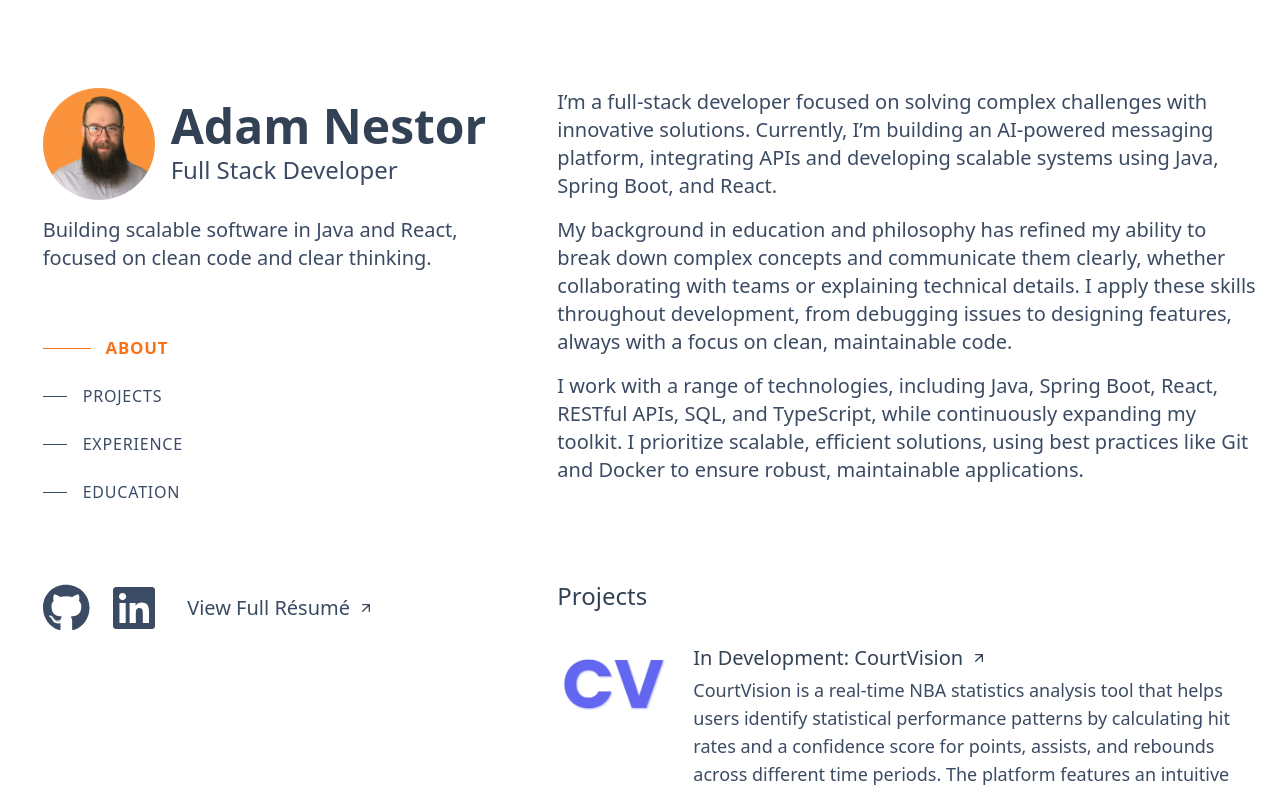
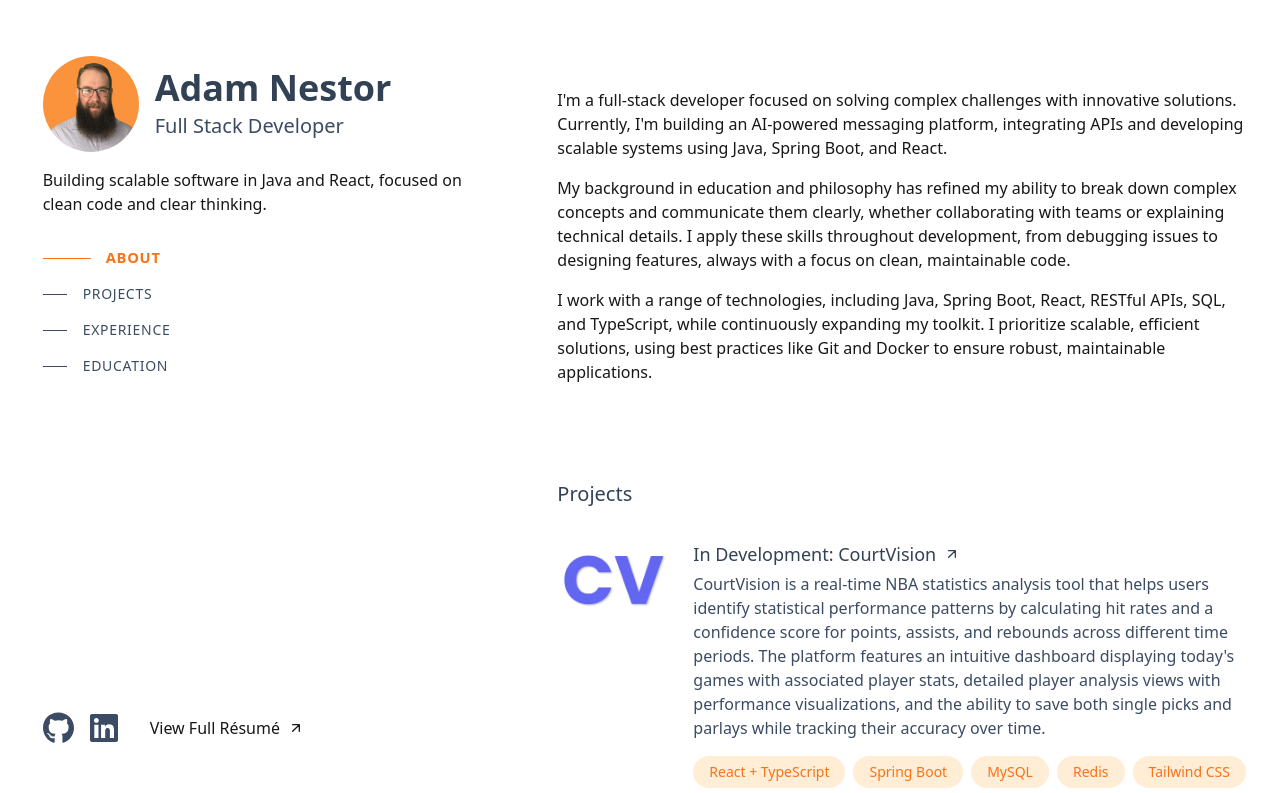
Before and after one commit to adamnestor/portfolio_v1, a React (Vite) app: page / in a window 1280 px wide. Shown: the top 793 px of the page. Built offline with nearby package versions, Linux system fonts and the light colour scheme.

Commit message:
change font size and color

```diff
--- a/src/components/identity/LeftPanel.tsx
+++ b/src/components/identity/LeftPanel.tsx
@@ -6,20 +6,20 @@ import { profileData, socialLinks } from "../../data/profile";
 
 const LeftPanel = () => {
   return (
-    <div className="flex flex-col h-full pt-16">
+    <div className="flex flex-col h-full pt-8">
       <Profile profile={profileData} />
 
-      <p className="text-slate-medium text-xl mb-16">
+      <p className="text-neutral-900 text-base mb-8">
         {profileData.description}
       </p>
 
       <Navigation />
 
-      <div className="mt-20 flex items-center gap-8">
+      <div className="mt-auto pb-8 flex items-center gap-8">
         <SocialLinks links={socialLinks} />
         <ExternalLink
           href="/path-to-your-resume.pdf"
-          className="text-slate-medium text-xl font-medium hover:text-orange-primary transition-colors duration-300"
+          className="text-neutral-900 text-base font-medium hover:text-orange-primary transition-colors duration-300"
         >
           View Full Résumé
         </ExternalLink>
--- a/src/components/identity/Navigation.tsx
+++ b/src/components/identity/Navigation.tsx
@@ -25,7 +25,7 @@ const Navigation = () => {
   };
 
   return (
-    <nav className="flex flex-col gap-6">
+    <nav className="space-y-4">
       {navItems.map(({ id, label }) => (
         <div key={id} className="flex items-center group">
           <div className="relative flex items-center">
@@ -50,7 +50,7 @@ const Navigation = () => {
                 handleNavClick(id);
               }}
               className={`
-                uppercase tracking-wider
+                uppercase tracking-wider text-sm
                 transition-all duration-300 ease-in-out
                 ${
                   activeSection === id
--- a/src/components/identity/Profile.tsx
+++ b/src/components/identity/Profile.tsx
@@ -7,7 +7,7 @@ interface ProfileProps {
 const Profile = ({ profile }: ProfileProps) => {
   return (
     <div className="flex items-center gap-4 mb-4">
-      <div className="w-28 h-28 rounded-full overflow-hidden">
+      <div className="w-24 h-24 rounded-full overflow-hidden">
         <img
           src={profile.imagePath}
           alt="Profile"
@@ -15,8 +15,8 @@ const Profile = ({ profile }: ProfileProps) => {
         />
       </div>
       <div>
-        <h1 className="text-slate-dark text-5xl font-bold mb-1">{profile.name}</h1>
-        <h2 className="text-slate-medium text-2xl">{profile.title}</h2>
+        <h1 className="text-slate-dark text-4xl font-bold mb-1">{profile.name}</h1>
+        <h2 className="text-slate-medium text-xl">{profile.title}</h2>
       </div>
     </div>
   );
--- a/src/components/identity/SocialLinks.tsx
+++ b/src/components/identity/SocialLinks.tsx
@@ -10,16 +10,16 @@ const SocialLinks = ({ links }: SocialLinksProps) => {
   const getIcon = (platform: string) => {
     switch (platform) {
       case "GitHub":
-        return <FontAwesomeIcon icon={faGithub} size="3x" />;
+        return <FontAwesomeIcon icon={faGithub} size="2xl" />
       case "LinkedIn":
-        return <FontAwesomeIcon icon={faLinkedin} size="3x" />;
+        return <FontAwesomeIcon icon={faLinkedin} size="2xl" />
       default:
         return platform;
     }
   };
 
   return (
-    <div className="flex gap-6">
+    <div className="flex gap-4">
       {links.map(({ platform, url }) => (
         <a
           key={platform}
--- a/src/components/sections/RightPanel.tsx
+++ b/src/components/sections/RightPanel.tsx
@@ -6,10 +6,13 @@ const RightPanel = () => {
   return (
     <div className="pt-16">
       {/* About section */}
-      <section id="about" className="text-slate-medium text-xl space-y-4 mb-24">
+      <section
+        id="about"
+        className="text-neutral-900 text-base space-y-4 mb-24"
+      >
         <p>
-          I’m a full-stack developer focused on solving complex challenges with
-          innovative solutions. Currently, I’m building an AI-powered messaging
+          I'm a full-stack developer focused on solving complex challenges with
+          innovative solutions. Currently, I'm building an AI-powered messaging
           platform, integrating APIs and developing scalable systems using Java,
           Spring Boot, and React.
         </p>
--- a/src/components/sections/education/EducationCard.tsx
+++ b/src/components/sections/education/EducationCard.tsx
@@ -26,11 +26,11 @@ const EducationCard = ({
       className="block group hover:bg-orange-light rounded-lg p-4 -m-4 transition-colors shadow-card hover:shadow-card-hover"
     >
       <div className="grid grid-cols-[140px_1fr] gap-4 pr-8">
-        <span className="text-slate-light text-lg group-hover:text-slate-medium whitespace-nowrap transition-colors">
+        <span className="text-slate-light text-base group-hover:text-slate-medium whitespace-nowrap transition-colors">
           {dateRange}
         </span>
         <div>
-          <h3 className="text-slate-dark text-xl font-medium mb-1">
+          <h3 className="text-slate-dark text-lg font-medium mb-1">
             <ExternalLink
               href={schoolUrl}
               className="group-hover:text-orange-primary"
@@ -38,11 +38,11 @@ const EducationCard = ({
               {degree}
             </ExternalLink>
           </h3>
-          <div className="text-slate-medium text-lg group-hover:text-slate-dark mb-3">
+          <div className="text-slate-medium text-base group-hover:text-slate-dark mb-3">
             {school}
           </div>
           {description && (
-            <p className="text-slate-medium text-lg group-hover:text-slate-dark">
+            <p className="text-slate-medium text-base group-hover:text-slate-dark">
               {description}
             </p>
           )}
--- a/src/components/sections/experience/ExperienceCard.tsx
+++ b/src/components/sections/experience/ExperienceCard.tsx
@@ -26,11 +26,11 @@ const ExperienceCard = ({
       className="block group hover:bg-orange-light rounded-lg p-4 -m-4 transition-colors shadow-card hover:shadow-card-hover"
     >
       <div className="grid grid-cols-[140px_1fr] gap-4 pr-8">
-        <span className="text-slate-light text-lg group-hover:text-slate-medium whitespace-nowrap transition-colors">
+        <span className="text-slate-light text-base group-hover:text-slate-medium whitespace-nowrap transition-colors">
           {dateRange}
         </span>
         <div>
-          <h3 className="text-slate-dark text-xl font-medium mb-1">
+          <h3 className="text-slate-dark text-lg font-medium mb-1">
             <ExternalLink
               href={companyUrl}
               className="group-hover:text-orange-primary"
@@ -38,7 +38,7 @@ const ExperienceCard = ({
               {title} · {company}
             </ExternalLink>
           </h3>
-          <p className="text-slate-medium text-lg group-hover:text-slate-dark">
+          <p className="text-slate-medium text-base group-hover:text-slate-dark">
             {description}
           </p>
           <div className="flex flex-wrap gap-2 mt-4">
--- a/src/components/sections/projects/ProjectCard.tsx
+++ b/src/components/sections/projects/ProjectCard.tsx
@@ -23,7 +23,7 @@ const ProjectCard = ({ project }: ProjectCardProps) => {
           />
         </div>
         <div className="flex-1">
-          <h3 className="text-slate-dark text-xl font-medium mb-1">
+          <h3 className="text-slate-dark text-lg font-medium mb-1">
             <ExternalLink
               href={project.link}
               className="group-hover:text-orange-primary"
@@ -31,7 +31,7 @@ const ProjectCard = ({ project }: ProjectCardProps) => {
               {project.title}
             </ExternalLink>
           </h3>
-          <p className="text-slate-medium text-lg group-hover:text-slate-dark mb-4">
+          <p className="text-slate-medium text-base group-hover:text-slate-dark mb-4">
             {project.description}
           </p>
           <div className="flex flex-wrap gap-2">
--- a/src/components/shared/SectionTitle.tsx
+++ b/src/components/shared/SectionTitle.tsx
@@ -5,7 +5,7 @@ interface SectionTitleProps {
 
 const SectionTitle = ({ children, id }: SectionTitleProps) => {
   return (
-    <h2 id={id} className="text-slate-dark text-2xl font-medium mb-8">
+    <h2 id={id} className="text-slate-dark text-xl font-medium mb-8">
       {children}
     </h2>
   );
```
